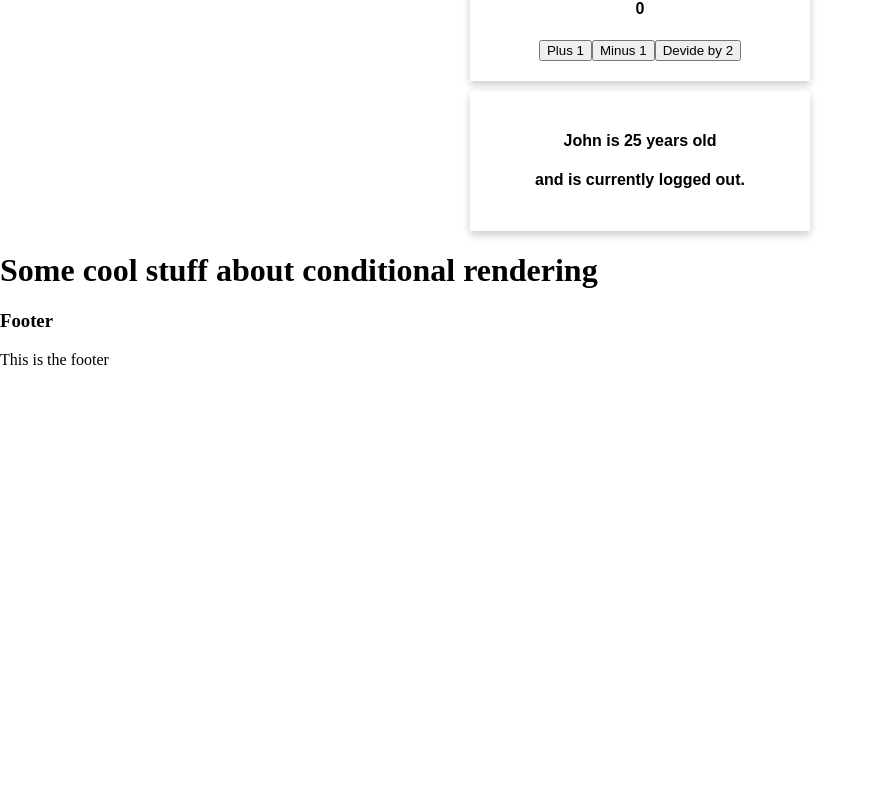
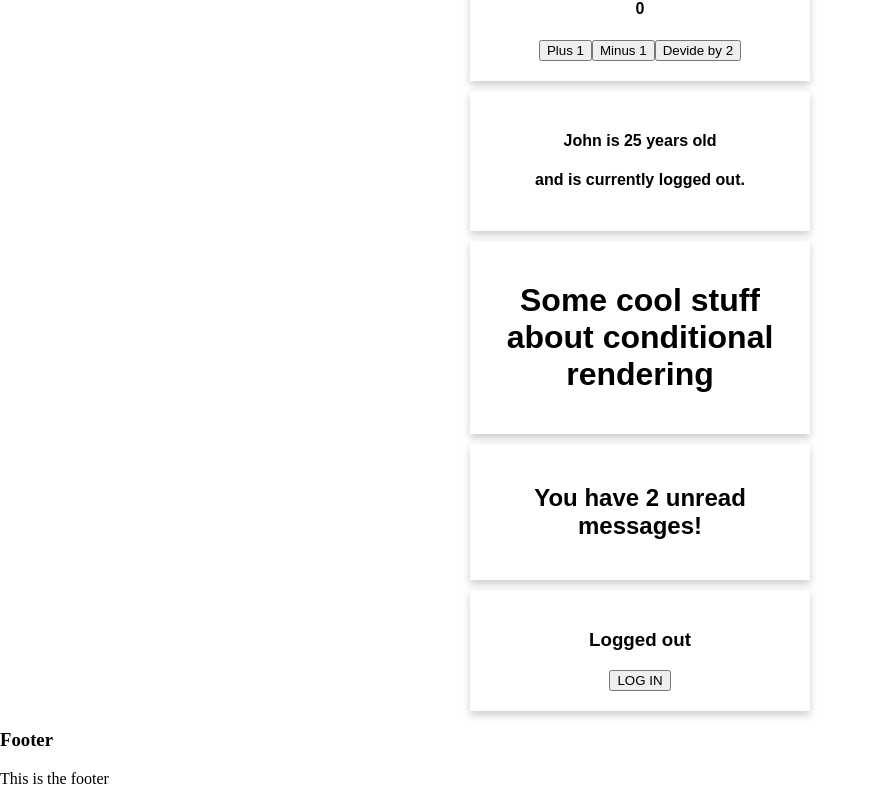
Before and after one commit to Va2/react-intro-course, a React (Create React App) app: page / in a window 1280 px wide. Shown: the part 4183-4987 px from the top of the page, without its empty margins (0-876 px from the left). Before the commit the page ends 4568 px from the top, so only its background shows below. Built offline with nearby package versions, Linux system fonts and the light colour scheme.

Commit message:
Conditional rendering - Practice

```diff
--- a/src/App.js
+++ b/src/App.js
@@ -4,6 +4,7 @@ import Header from './components/Header';
 import MainContent from './components/MainContent';
 import Footer from './components/Footer';
 import Conditional from './components/Conditional';
+import LoginBtn from './components/LoginBtn';
 
 class App extends Component {
     constructor() {
@@ -12,8 +13,13 @@ class App extends Component {
             name: "John",
             age: 25,
             isLoggedIn: false,
-            isLoading: true
+            isLoading: true,
+            unreadMessages: [
+                "Learn ReactJS",
+                "New spam email"
+            ]
         }
+        this.handleClick = this.handleClick.bind(this)
     }
 
     componentDidMount() {
@@ -24,8 +30,19 @@ class App extends Component {
         }, 1500);
     }
 
+    handleClick() {
+        this.setState(prevState => {
+            return {
+                isLoggedIn: !prevState.isLoggedIn
+            }
+        })
+    }
+
     render() {
         let wordDisplay = this.state.isLoggedIn ? "in" : "out";
+
+        let btntext = this.state.isLoggedIn === true ? "LOG OUT" : "LOG IN"
+        let displayText = this.state.isLoggedIn === true ? "Logged in" : "Logged out"
 
         return (
             <div>
@@ -37,10 +54,26 @@ class App extends Component {
                     <h4>and is currently logged {wordDisplay}.</h4>
                 </div>
 
-                {this.state.isLoading ?
-                    <h1>Loading...</h1> :
-                    <Conditional />
+                <div className="card">
+                    {
+                        this.state.isLoading ?
+                        <h1>Loading...</h1> :
+                        <Conditional />
+                    }
+                </div>
+
+                {
+                    this.state.unreadMessages.length > 0 &&
+                    <div className="card">
+                        <h2>You have {this.state.unreadMessages.length} unread messages!</h2>
+                    </div>
                 }
+
+                <div className="card">
+                    <h3>{displayText}</h3>
+                    <button onClick={this.handleClick}>{btntext}</button>
+                </div>
+
                 <Footer />
             </div>
         )
--- /dev/null
+++ b/src/components/LoginBtn.js
@@ -0,0 +1,10 @@
+import React from 'react';
+
+function LoginBtn() {
+    return (
+       <div>
+       </div>
+    )
+}
+
+export default LoginBtn;
```
